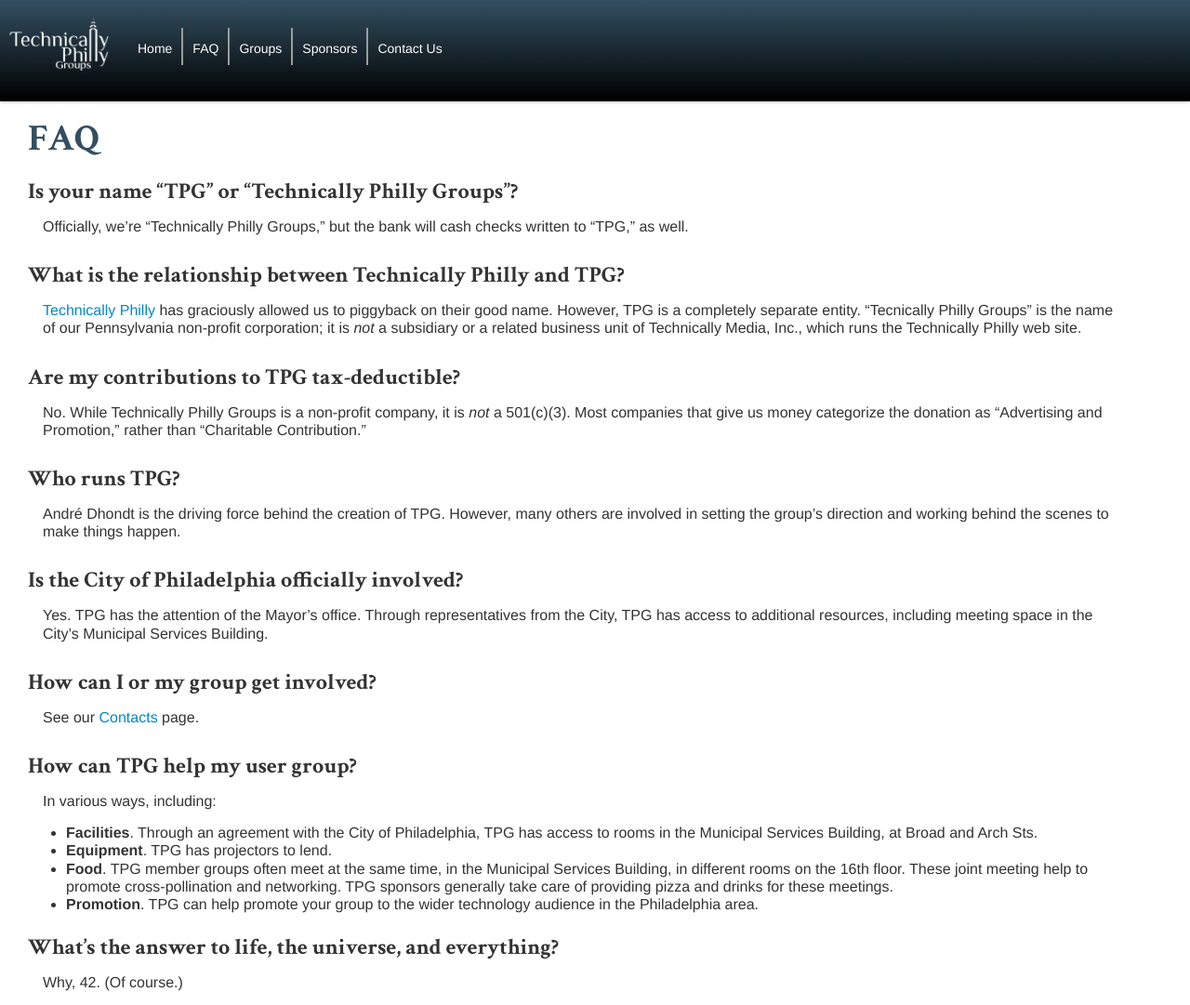
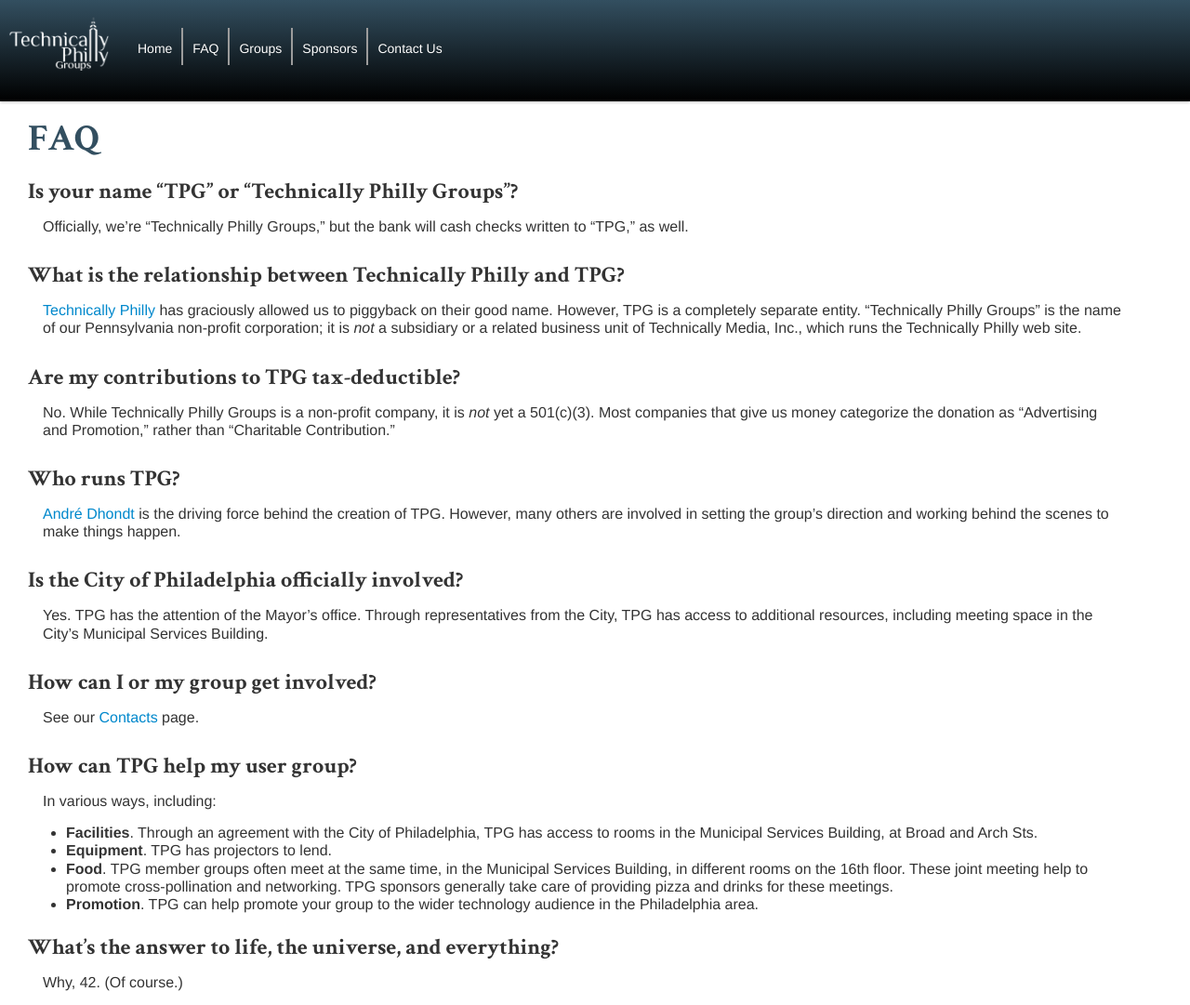
Before and after one commit to TechnicallyPhillyGroups/technicallyphillygroups.github.com, a Jekyll site: the page built from faq.md, in a window 1280 px wide and 1081 px high. Shown: the whole window at 93% size. Built offline with Jekyll 4.4.1, drawn with Linux system fonts in a browser that asks for light colours; nearby versions of some CDN libraries.

Commit message:
updated FAQ

```diff
--- a/faq.md
+++ b/faq.md
@@ -14,20 +14,20 @@
 ## What is the relationship between Technically Philly and TPG?
 
 [Technically Philly][] has graciously allowed us to piggyback on their good
-name. However, TPG is a completely separate entity. "Tecnically Philly Groups"
+name. However, TPG is a completely separate entity. "Technically Philly Groups"
 is the name of our Pennsylvania non-profit corporation; it is _not_ a
 subsidiary or a related business unit of Technically Media, Inc., which runs
 the Technically Philly web site.
 
 ## Are my contributions to TPG tax-deductible?
 
-No. While Technically Philly Groups is a non-profit company, it is _not_
+No. While Technically Philly Groups is a non-profit company, it is _not_ yet
 a 501(c)(3). Most companies that give us money categorize the donation as
 "Advertising and Promotion," rather than "Charitable Contribution."
 
 ## Who runs TPG?
 
-André Dhondt is the driving force behind the creation of TPG. However, many
+[André Dhondt][] is the driving force behind the creation of TPG. However, many
 others are involved in setting the group's direction and working behind the
 scenes to make things happen.
 
```
Also changed, not shown: other parts of faq.md (+1 -0 lines).
